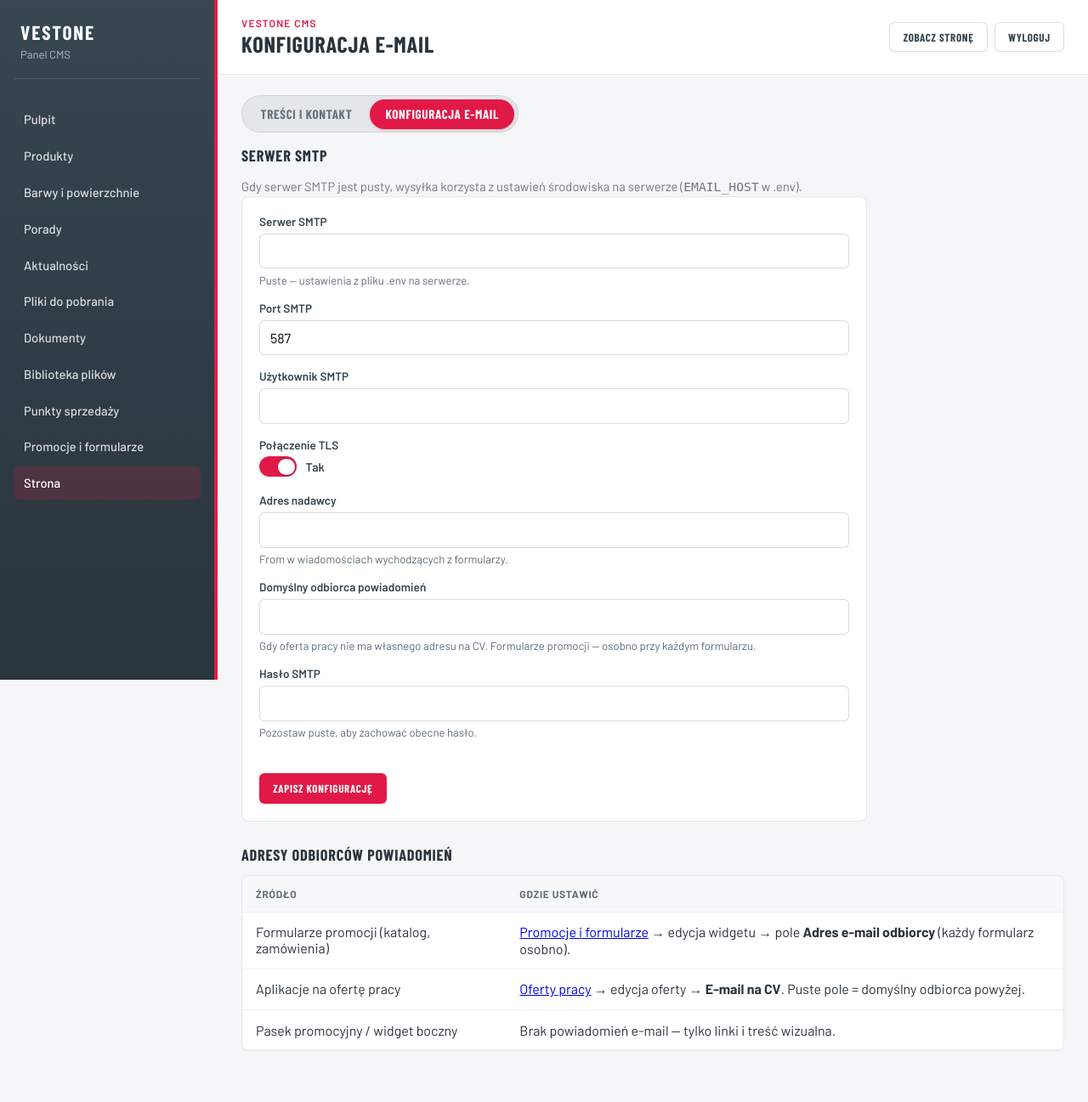
After one commit to iFil-Group/vestone-django, a Django app: page /ifil-log/panel/strona/konfiguracja-email/ in a window 1280 px wide. The commit adds this page. Shown: the whole page at 85% size. Run offline with Django 5.2, Linux system fonts and the light colour scheme; the visitor is signed in with stand-in values (Sample User, id 1); data comes from the database, SQL or seed files in the repository; data that the repository does not hold is empty.

Commit message:
CMS: zakładka Konfiguracja e-mail pod Stroną (SMTP i domyślny odbiorca)
Co-authored-by: Cursor <cursoragent@cursor.com>

```diff
--- a/cms/forms.py
+++ b/cms/forms.py
@@ -7,6 +7,7 @@ from .models import (
     ContentBlock,
     DownloadCategory,
     DownloadItem,
+    EmailSettings,
     FloatingPromotion,
     FormWidget,
     HeroSlide,
@@ -108,6 +109,35 @@ class SiteSettingsForm(StyledModelForm):
             "commercial_label",
             "commercial_phone",
         )
+
+
+class EmailSettingsForm(StyledModelForm):
+    smtp_password_input = forms.CharField(
+        label="Hasło SMTP",
+        required=False,
+        widget=forms.PasswordInput(render_value=False, attrs={"class": "cms-input", "autocomplete": "new-password"}),
+        help_text="Pozostaw puste, aby zachować obecne hasło.",
+    )
+
+    class Meta:
+        model = EmailSettings
+        fields = (
+            "smtp_host",
+            "smtp_port",
+            "smtp_username",
+            "smtp_use_tls",
+            "default_from_email",
+            "default_notification_email",
+        )
+
+    def save(self, commit=True):
+        instance = super().save(commit=False)
+        password = self.cleaned_data.get("smtp_password_input", "")
+        if password:
+            instance.smtp_password = password
+        if commit:
+            instance.save()
+        return instance
 
 
 class ContentBlockForm(StyledModelForm):
--- a/cms/management/commands/seed_cms.py
+++ b/cms/management/commands/seed_cms.py
@@ -5,6 +5,7 @@ from django.utils.text import slugify
 
 from cms.models import (
     ContentBlock,
+    EmailSettings,
     FormWidget,
     HeroSlide,
     NewsPost,
@@ -32,6 +33,8 @@ class Command(BaseCommand):
     help = "Uzupełnia brakujące dane startowe. Nie kasuje i nie nadpisuje treści z CMS."
 
     def handle(self, *args, **options):
+        EmailSettings.objects.get_or_create(pk=1)
+
         if not SiteSettings.objects.exists():
             SiteSettings.objects.create(
                 pk=1,
--- a/cms/management/commands/test_cms.py
+++ b/cms/management/commands/test_cms.py
@@ -160,6 +160,7 @@ class Command(BaseCommand):
             ("Dodaj formularz", reverse("cms_form_widget_add")),
             ("Dodaj widget promocyjny", reverse("cms_floating_promotion_add")),
             ("Strona", reverse("cms_pages")),
+            ("Konfiguracja e-mail", reverse("cms_email_config")),
             ("Dodaj blok", reverse("cms_page_block_add")),
             ("Dodaj slajd hero", reverse("cms_hero_add")),
             ("Dodaj opinię", reverse("cms_review_add")),
--- a/cms/models.py
+++ b/cms/models.py
@@ -43,6 +43,41 @@ class SiteSettings(models.Model):
 
     def __str__(self):
         return "Ustawienia strony"
+
+    @classmethod
+    def load(cls):
+        obj, _ = cls.objects.get_or_create(pk=1)
+        return obj
+
+
+class EmailSettings(models.Model):
+    smtp_host = models.CharField(
+        "Serwer SMTP",
+        max_length=255,
+        blank=True,
+        help_text="Puste — ustawienia z pliku .env na serwerze.",
+    )
+    smtp_port = models.PositiveIntegerField("Port SMTP", default=587)
+    smtp_username = models.CharField("Użytkownik SMTP", max_length=255, blank=True)
+    smtp_password = models.CharField("Hasło SMTP", max_length=255, blank=True)
+    smtp_use_tls = models.BooleanField("Połączenie TLS", default=True)
+    default_from_email = models.EmailField(
+        "Adres nadawcy",
+        blank=True,
+        help_text="From w wiadomościach wychodzących z formularzy.",
+    )
+    default_notification_email = models.EmailField(
+        "Domyślny odbiorca powiadomień",
+        blank=True,
+        help_text="Gdy oferta pracy nie ma własnego adresu na CV. Formularze promocji — osobno przy każdym formularzu.",
+    )
+
+    class Meta:
+        verbose_name = "Konfiguracja e-mail"
+        verbose_name_plural = "Konfiguracja e-mail"
+
+    def __str__(self):
+        return "Konfiguracja e-mail"
 
     @classmethod
     def load(cls):
--- /dev/null
+++ b/cms/templates/cms/email_config.html
@@ -0,0 +1,56 @@
+{% extends "cms/base_panel.html" %}
+
+{% block panel_content %}
+<div class="cms-toolbar cms-toolbar--split">
+    {% include "cms/partials/page_tabs.html" with page_tab="email" %}
+</div>
+
+<section class="cms-section">
+    <h2 class="cms-section__title">Serwer SMTP</h2>
+    <p class="cms-section__help">
+        Gdy serwer SMTP jest pusty, wysyłka korzysta z ustawień środowiska na serwerze (<code>EMAIL_HOST</code> w .env).
+    </p>
+    <form method="post" class="cms-form cms-form--narrow">
+        {% csrf_token %}
+        {% for field in form %}
+        {% include "cms/partials/field.html" with field=field %}
+        {% endfor %}
+        <button type="submit" class="cms-btn cms-btn--primary">Zapisz konfigurację</button>
+    </form>
+</section>
+
+<section class="cms-section">
+    <h2 class="cms-section__title">Adresy odbiorców powiadomień</h2>
+    <div class="cms-table-wrap">
+        <table class="cms-table">
+            <thead>
+                <tr>
+                    <th>Źródło</th>
+                    <th>Gdzie ustawić</th>
+                </tr>
+            </thead>
+            <tbody>
+                <tr>
+                    <td>Formularze promocji (katalog, zamówienia)</td>
+                    <td>
+                        <a href="{% url 'cms_promotions' %}">Promocje i formularze</a>
+                        → edycja widgetu → pole <strong>Adres e-mail odbiorcy</strong> (każdy formularz osobno).
+                    </td>
+                </tr>
+                <tr>
+                    <td>Aplikacje na ofertę pracy</td>
+                    <td>
+                        <a href="{% url 'cms_jobs' %}">Oferty pracy</a>
+                        → edycja oferty → <strong>E-mail na CV</strong>.
+                        Puste pole = domyślny odbiorca powyżej.
+                    </td>
+                </tr>
+                <tr>
+                    <td>Pasek promocyjny / widget boczny</td>
+                    <td>Brak powiadomień e-mail — tylko linki i treść wizualna.</td>
+                </tr>
+            </tbody>
+        </table>
+    </div>
+</section>
+{% endblock %}
--- a/cms/templates/cms/page_index.html
+++ b/cms/templates/cms/page_index.html
@@ -1,6 +1,10 @@
 {% extends "cms/base_panel.html" %}
 
 {% block panel_content %}
+<div class="cms-toolbar cms-toolbar--split">
+    {% include "cms/partials/page_tabs.html" with page_tab="content" %}
+</div>
+
 <section class="cms-section">
     <div class="cms-toolbar">
         <h2 class="cms-section__title">Strona główna — slajdy hero</h2>
--- /dev/null
+++ b/cms/templates/cms/partials/page_tabs.html
@@ -0,0 +1,14 @@
+<nav class="cms-switch" role="tablist" aria-label="Sekcja strony">
+    <a
+        href="{% url 'cms_pages' %}"
+        class="cms-switch__btn{% if page_tab == 'content' %} is-active{% endif %}"
+        role="tab"
+        aria-selected="{% if page_tab == 'content' %}true{% else %}false{% endif %}"
+    >Treści i kontakt</a>
+    <a
+        href="{% url 'cms_email_config' %}"
+        class="cms-switch__btn{% if page_tab == 'email' %} is-active{% endif %}"
+        role="tab"
+        aria-selected="{% if page_tab == 'email' %}true{% else %}false{% endif %}"
+    >Konfiguracja e-mail</a>
+</nav>
--- a/cms/templates/cms/promotions.html
+++ b/cms/templates/cms/promotions.html
@@ -27,9 +27,10 @@
         <a href="{% url 'cms_form_widget_add' %}" class="cms-btn cms-btn--primary">Dodaj formularz</a>
     </div>
     <div class="cms-table-wrap"><table class="cms-table">
-        <thead><tr><th>Nazwa</th><th>Adres strony</th><th>Zgłoszenia</th><th></th></tr></thead>
+        <thead><tr><th>Nazwa</th><th>E-mail powiadomień</th><th>Adres strony</th><th>Zgłoszenia</th><th></th></tr></thead>
         <tbody>{% for item in form_widgets %}<tr>
             <td>{{ item.title }}</td>
+            <td>{{ item.recipient_email }}</td>
             <td>
                 {% if item.slug == "zamow-katalog" %}
                 <a href="/zamow-katalog/" target="_blank">/zamow-katalog/</a>
@@ -44,7 +45,7 @@
                 {% url 'cms_delete' 'form-widget' item.pk as row_delete_url %}
                 {% include "cms/partials/row_actions.html" with edit_url=row_edit_url delete_url=row_delete_url delete_confirm="Usunąć formularz i zgłoszenia?" %}
             </td>
-        </tr>{% empty %}<tr><td colspan="4" class="cms-table__empty">Brak formularzy.</td></tr>{% endfor %}</tbody>
+        </tr>{% empty %}<tr><td colspan="5" class="cms-table__empty">Brak formularzy.</td></tr>{% endfor %}</tbody>
     </table></div>
 </section>
 
--- a/cms/urls.py
+++ b/cms/urls.py
@@ -54,6 +54,7 @@ urlpatterns = [
     path("ifil-log/panel/dokumenty/dodaj/", views.document_edit, name="cms_document_add"),
     path("ifil-log/panel/dokumenty/<int:pk>/", views.document_edit, name="cms_document_edit"),
     path("ifil-log/panel/strona/", views.page_index, name="cms_pages"),
+    path("ifil-log/panel/strona/konfiguracja-email/", views.email_config, name="cms_email_config"),
     path("ifil-log/panel/strona/blok/dodaj/", views.content_block_edit, name="cms_page_block_add"),
     path("ifil-log/panel/strona/blok/<int:pk>/", views.content_block_edit, name="cms_page_block_edit"),
     path("ifil-log/panel/strona/slajd/dodaj/", views.hero_slide_edit, name="cms_hero_add"),
--- a/cms/views.py
+++ b/cms/views.py
@@ -13,6 +13,7 @@ from .forms import (
     DownloadCategoryForm,
     DownloadItemForm,
     EmailAuthenticationForm,
+    EmailSettingsForm,
     FloatingPromotionForm,
     FormWidgetForm,
     HeroSlideForm,
@@ -52,6 +53,7 @@ from .models import (
     ProductGroup,
     PromotionSlide,
     Review,
+    EmailSettings,
     SiteSettings,
     SalesPoint,
     SurfaceCategory,
@@ -837,6 +839,26 @@ def page_index(request):
             hero_slides=hero_slides,
             sales_points=sales_points,
             settings_form=settings_form,
+            page_tab="content",
+        ),
+    )
+
+
+@login_required
+def email_config(request):
+    form = EmailSettingsForm(request.POST or None, instance=EmailSettings.load())
+    if request.method == "POST" and form.is_valid():
+        form.save()
+        messages.success(request, "Konfiguracja e-mail została zapisana.")
+        return redirect("cms_email_config")
+    return render(
+        request,
+        "cms/email_config.html",
+        _panel_context(
+            "pages",
+            "Konfiguracja e-mail",
+            form=form,
+            page_tab="email",
         ),
     )
 
--- a/theme/static/theme/css/cms-panel.css
+++ b/theme/static/theme/css/cms-panel.css
@@ -451,6 +451,10 @@ body.cms-body--panel {
 
 .cms-section-help {
     margin-bottom: 1.5rem;
+}
+
+.cms-form--narrow {
+    max-width: 40rem;
 }
 
 .cms-form--inline-card {
```
Also changed, not shown: cms/mail.py (added, +53 -0 lines), website/views.py (+7 -9 lines), cms/migrations/0021_emailsettings.py (added).
